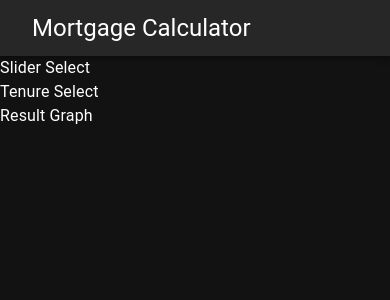
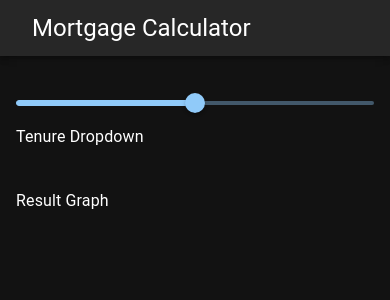
Before and after one commit to tabbytoney/MortgageCalculator.React, a React (Create React App) app: page / in a window 390 px wide. Shown: the top 300 px of the page. Built offline with nearby package versions, Linux system fonts and the light colour scheme.

Commit message:
Added Slider component, added responsive grid

```diff
--- a/src/App.js
+++ b/src/App.js
@@ -1,15 +1,25 @@
+import Container from '@mui/material/Container';
 import Navbar from './components/Navbar';
 import ResultGraph from './components/ResultGraph';
 import SliderSelect from './components/SliderSelect';
-import TenureSelect from './components/TenureSelect';
+import TenureDropdown from './components/TenureDropdown';
+import { Grid } from '@mui/material';
 
 function App() {
   return (
     <div className='App'>
       <Navbar />
-      <SliderSelect />
-      <TenureSelect />
-      <ResultGraph />
+      <Container maxWidth='xl' sx={{ mt: 4 }}>
+        <Grid container spacing={5}>
+          <Grid item xs={12} md={6}>
+            <SliderSelect />
+            <TenureDropdown />
+          </Grid>
+          <Grid item xs={12} md={6}>
+            <ResultGraph />
+          </Grid>
+        </Grid>
+      </Container>
     </div>
   );
 }
--- a/src/components/Navbar.js
+++ b/src/components/Navbar.js
@@ -2,12 +2,12 @@
 import AppBar from '@mui/material/AppBar';
 import Toolbar from '@mui/material/Toolbar';
 import Typography from '@mui/material/Typography';
-import { Container } from '@mui/system';
+import Container from '@mui/material/Container';
 
 const Navbar = () => {
   return (
     <AppBar position='static'>
-      <Container maxWidth='xs'>
+      <Container maxWidth='xl'>
         <Toolbar>
           <Typography variant='h5' component='div' sx={{ flexGrow: 1 }}>
             Mortgage Calculator
--- a/src/components/SliderSelect.js
+++ b/src/components/SliderSelect.js
@@ -1,7 +1,8 @@
 import React from 'react';
+import { SliderComponent } from './reused/SliderComponent';
 
 const SliderSelect = () => {
-  return <div>Slider Select</div>;
+  return <SliderComponent />;
 };
 
 export default SliderSelect;
--- /dev/null
+++ b/src/components/TenureDropdown.js
@@ -0,0 +1,7 @@
+import React from 'react';
+
+const TenureDropdown = () => {
+  return <div>Tenure Dropdown</div>;
+};
+
+export default TenureDropdown;
--- a/src/components/TenureSelect.js
+++ /dev/null
@@ -1,7 +0,0 @@
-import React from 'react';
-
-const TenureSelect = () => {
-  return <div>Tenure Select</div>;
-};
-
-export default TenureSelect;
--- /dev/null
+++ b/src/components/reused/SliderComponent.js
@@ -0,0 +1,10 @@
+import React from 'react';
+import Slider from '@mui/material/Slider';
+
+export const SliderComponent = () => {
+  return (
+    <Slider defaultValue={50} aria-label='Default' valueLabelDisplay='auto' />
+  );
+};
+
+export default Slider;
```
Also changed, not shown: src/components/reused/Slider.js (deleted, +0 -7 lines).
